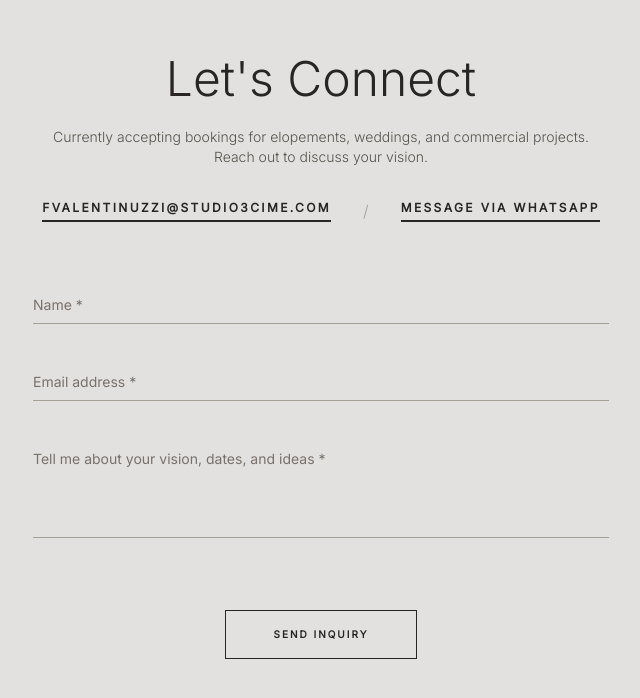
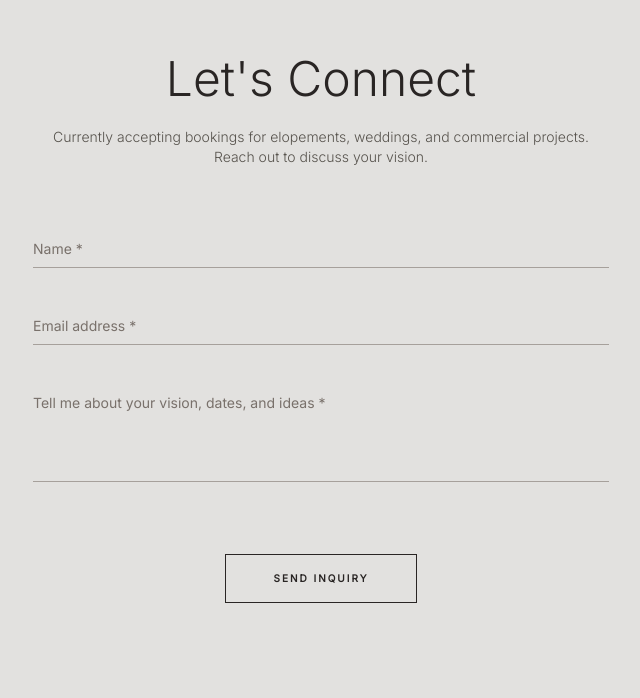
Before and after one commit to fvalentinuzzi-3cime/portfolio-website, a Next.js app: page / in a window 1280 px wide. Shown: the part 4456-5154 px from the top of the page, without its empty margins (319-959 px from the left). Built offline with nearby package versions, Linux system fonts and the light colour scheme.

Commit message:
website update 6

```diff
--- a/app/page.tsx
+++ b/app/page.tsx
@@ -11,6 +11,9 @@ const inter = Inter({ subsets: ["latin"], weight: ["300", "400"] });
 export default function Home() {
   const [isMenuOpen, setIsMenuOpen] = useState(false);
   const [isScrolled, setIsScrolled] = useState(false);
+
+  // New state for handling the contact form submission
+  const [formStatus, setFormStatus] = useState<"idle" | "submitting" | "success" | "error">("idle");
 
   // This listens for when the user scrolls down the page
   useEffect(() => {
@@ -34,10 +37,39 @@ export default function Home() {
     }
   }
 
+  // Function to handle form submission gracefully without reloading the page
+  const handleFormSubmit = async (e: React.FormEvent<HTMLFormElement>) => {
+    e.preventDefault();
+    setFormStatus("submitting");
+
+    const form = e.currentTarget;
+    const data = new FormData(form);
+
+    try {
+      // REPLACE THIS URL WITH YOUR FORMSPREE ENDPOINT
+      const response = await fetch("https://formspree.io/f/YOUR_ENDPOINT_HERE", {
+        method: "POST",
+        body: data,
+        headers: {
+          Accept: "application/json",
+        },
+      });
+
+      if (response.ok) {
+        setFormStatus("success");
+        form.reset();
+      } else {
+        setFormStatus("error");
+      }
+    } catch (error) {
+      setFormStatus("error");
+    }
+  };
+
   return (
     <div className={`min-h-screen bg-[#E9E8E6] text-stone-800 relative ${inter.className}`}>
 
-     {/* --- FULL SCREEN MOBILE MENU OVERLAY --- */}
+      {/* --- FULL SCREEN MOBILE MENU OVERLAY --- */}
       <AnimatePresence>
         {isMenuOpen && (
           <motion.div
@@ -130,7 +162,6 @@ export default function Home() {
           </ul>
         </div>
 
-        {/* Logo - Made larger and fully clickable */}
         <div className="justify-self-center w-28 h-28 md:w-[180px] md:h-[180px] relative flex items-center justify-center">
           <Link href="/" className="w-full h-full relative block hover:scale-105 transition-transform duration-500">
             <Image
@@ -162,7 +193,6 @@ export default function Home() {
 
         {/* --- CINEMATIC HERO SECTION --- */}
         <section className="relative w-full min-h-[85vh] md:min-h-screen flex flex-col items-center justify-center overflow-hidden mb-24 md:mb-40">
-
           <Image
             src="/hero.jpeg"
             alt="Cinematic destination wedding in the Dolomites"
@@ -171,11 +201,7 @@ export default function Home() {
             quality={100}
             className="object-cover object-center"
           />
-
-          {/* The Cinematic Dark Overlay */}
           <div className="absolute inset-0 bg-gradient-to-b from-stone-900/40 via-stone-900/10 to-stone-900/70" />
-
-          {/* Floating Text */}
           <div className="relative z-10 text-center px-6 mt-24">
             <motion.h1
               initial={{ opacity: 0, y: 20 }}
@@ -183,7 +209,6 @@ export default function Home() {
               transition={{ duration: 1.5, ease: "easeOut" }}
               className="text-4xl md:text-7xl font-light text-[#E9E8E6] tracking-wide mb-6"
             >
-              {/* Francesco Valentinuzzi */}
             </motion.h1>
             <motion.p
               initial={{ opacity: 0 }}
@@ -194,13 +219,11 @@ export default function Home() {
               Cinematic Destination Photographer & Film Director
             </motion.p>
           </div>
-
         </section>
 
         {/* --- ABOUT SECTION --- */}
         <section id="about" className="max-w-2xl mx-auto px-6 text-center mb-32 md:mb-48">
           <h1 className="text-3xl md:text-5xl mb-8 font-light text-stone-800 leading-tight">Hi, I'm Francesco</h1>
-
           <div className="text-stone-600 leading-relaxed font-light text-sm md:text-base space-y-4">
             <p>
               I am an award-winning photographer, film director, and local guide based in Northern Italy.<br />
@@ -261,60 +284,62 @@ export default function Home() {
             </div>
           </div>
 
-          {/* Added 3-Image Showcase Strip */}
           <div className="grid grid-cols-1 md:grid-cols-3 gap-8">
             <div className="w-full aspect-[4/5] bg-stone-300 relative overflow-hidden shadow-sm">
-               <Image src="/horsesiceland Large.jpeg" alt="Wildhorses playing in frozen ground in Iceland" fill className="object-cover" />
+               <Image src="/dolomites.jpg" alt="Dolomites Landscape" fill className="object-cover" />
             </div>
             <div className="w-full aspect-[4/5] bg-stone-300 relative overflow-hidden shadow-sm md:mt-16">
                <Image src="/redhair-girl.jpeg" alt="Editorial Portrait" fill className="object-cover" />
             </div>
             <div className="w-full aspect-[4/5] bg-stone-300 relative overflow-hidden shadow-sm">
-               <Image src="/Ephemeral 16-9 Large.jpeg" alt="Iceland landscape at sunset with ice climber" fill className="object-cover" />
+               <Image src="/Tuscany.jpeg" alt="Tuscany Landscape" fill className="object-cover" />
             </div>
           </div>
         </section>
 
-{/* --- CONTACT --- */}
+        {/* --- CONTACT --- */}
         <section id="contact" className="bg-[#E2E1DF] py-32 md:py-48 px-6 border-t border-stone-300">
           <div className="max-w-xl mx-auto text-center">
-            <h2 className="text-4xl md:text-5xl mb-6 font-light text-stone-800">Let's Connect</h2>
-            <p className="text-stone-600 mb-8 font-light text-sm">
-              Currently accepting bookings for elopements, weddings, and commercial projects. Reach out to discuss your vision.
-            </p>
 
-            {/* --- DIRECT CONTACT LINKS (Anti-Spam Approach) --- */}
-            <div className="flex flex-col md:flex-row justify-center items-center gap-6 md:gap-8 mb-16">
+            {formStatus === "success" ? (
+              <motion.div
+                initial={{ opacity: 0, scale: 0.9 }}
+                animate={{ opacity: 1, scale: 1 }}
+                className="py-16"
+              >
+                <h2 className="text-3xl md:text-4xl mb-6 font-light text-stone-800">Thank You.</h2>
+                <p className="text-stone-600 font-light text-sm md:text-base leading-relaxed">
+                  Your message has been successfully sent.<br/>I will review your inquiry and get back to you shortly.
+                </p>
+              </motion.div>
+            ) : (
+              <>
+                <h2 className="text-4xl md:text-5xl mb-6 font-light text-stone-800">Let's Connect</h2>
+                <p className="text-stone-600 mb-16 font-light text-sm">
+                  Currently accepting bookings for elopements, weddings, and commercial projects. Reach out to discuss your vision.
+                </p>
 
-              <a
-                href="mailto:fvalentinuzzi@studio3cime.com"
-                className="text-xs font-bold uppercase tracking-[0.2em] text-stone-800 hover:text-stone-500 transition-colors border-b-2 border-stone-800 hover:border-stone-500 pb-1"
-              >
-                fvalentinuzzi@studio3cime.com
-              </a>
+                <form onSubmit={handleFormSubmit} className="flex flex-col gap-10 text-left">
+                  {/* Added name="" attributes so Formspree knows what data is what */}
+                  <input required type="text" name="name" placeholder="Name *" className="w-full bg-transparent border-b border-stone-400 py-2 focus:outline-none focus:border-stone-800 transition-colors text-sm placeholder:text-stone-500" />
+                  <input required type="email" name="email" placeholder="Email address *" className="w-full bg-transparent border-b border-stone-400 py-2 focus:outline-none focus:border-stone-800 transition-colors text-sm placeholder:text-stone-500" />
+                  <textarea required name="message" placeholder="Tell me about your vision, dates, and ideas *" rows={4} className="w-full bg-transparent border-b border-stone-400 py-2 focus:outline-none focus:border-stone-800 transition-colors resize-none text-sm placeholder:text-stone-500"></textarea>
 
-              <span className="hidden md:block text-stone-400 font-light">/</span>
+                  {formStatus === "error" && (
+                    <p className="text-red-800 text-xs font-bold text-center">Something went wrong. Please try emailing directly.</p>
+                  )}
 
-              <a
-                href="https://wa.me/393515034609?text=Ciao%20Francesco!%20I%20am%20reaching%20out%20from%20your%20website."
-                target="_blank"
-                rel="noopener noreferrer"
-                className="text-xs font-bold uppercase tracking-[0.2em] text-stone-800 hover:text-stone-500 transition-colors border-b-2 border-stone-800 hover:border-stone-500 pb-1"
-              >
-                Message via WhatsApp
-              </a>
+                  <button
+                    type="submit"
+                    disabled={formStatus === "submitting"}
+                    className="self-center mt-8 px-12 py-4 border border-stone-800 text-stone-800 uppercase font-bold tracking-[0.2em] text-[10px] hover:bg-stone-800 hover:text-[#E9E8E6] transition-colors duration-500 disabled:opacity-50 disabled:cursor-not-allowed"
+                  >
+                    {formStatus === "submitting" ? "Sending..." : "Send Inquiry"}
+                  </button>
+                </form>
+              </>
+            )}
 
-            </div>
-
-            <form className="flex flex-col gap-10 text-left">
-              <input type="text" placeholder="Name *" className="w-full bg-transparent border-b border-stone-400 py-2 focus:outline-none focus:border-stone-800 transition-colors text-sm placeholder:text-stone-500" />
-              <input type="email" placeholder="Email address *" className="w-full bg-transparent border-b border-stone-400 py-2 focus:outline-none focus:border-stone-800 transition-colors text-sm placeholder:text-stone-500" />
-              <textarea placeholder="Tell me about your vision, dates, and ideas *" rows={4} className="w-full bg-transparent border-b border-stone-400 py-2 focus:outline-none focus:border-stone-800 transition-colors resize-none text-sm placeholder:text-stone-500"></textarea>
-
-              <button type="submit" className="self-center mt-8 px-12 py-4 border border-stone-800 text-stone-800 uppercase font-bold tracking-[0.2em] text-[10px] hover:bg-stone-800 hover:text-[#E9E8E6] transition-colors duration-500">
-                Send Inquiry
-              </button>
-            </form>
           </div>
         </section>
       </main>
```
